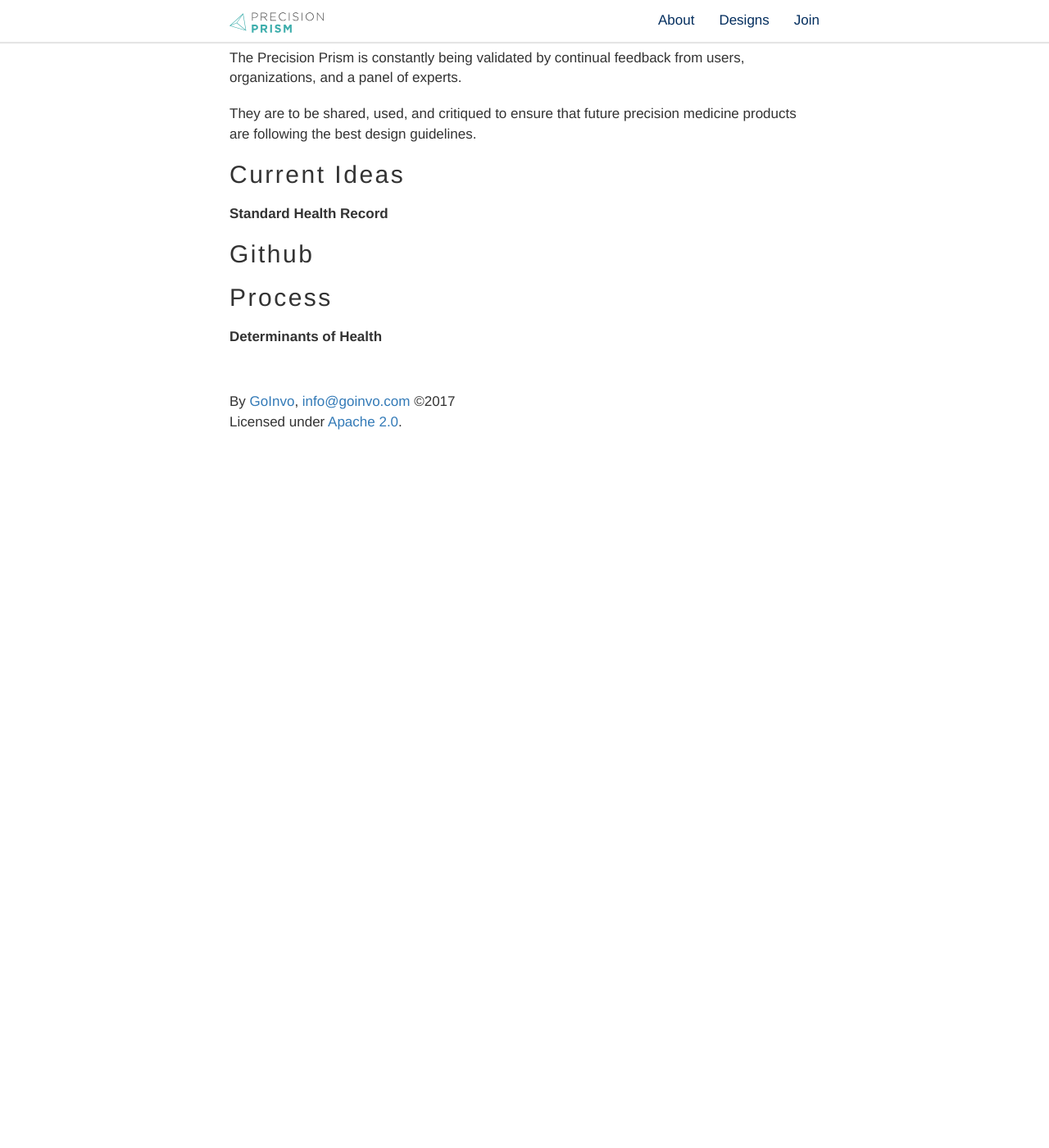
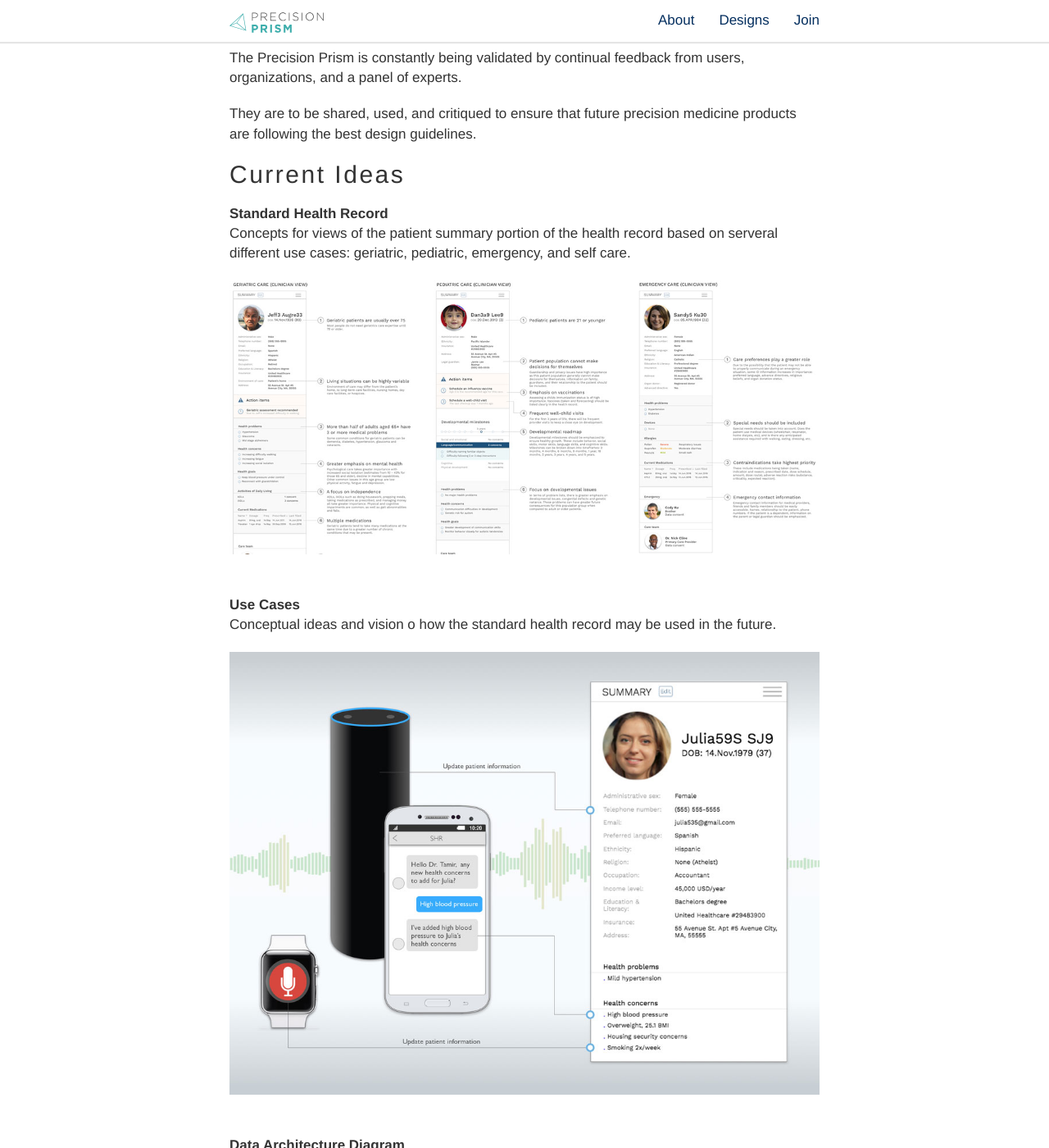
Before and after one commit to goinvo/PrecisionPrism, a Jekyll site: the page built from docs/designs.html, in a window 1280 px wide and 1400 px high, scrolled down 270 px. Shown: the whole window at 82% size. Built offline with Jekyll 4.4.1, drawn with Linux system fonts in a browser that asks for light colours; nearby versions of some CDN libraries; before the commit the page ends 900 px from its top, so only the background shows below that; some of the changed text lies outside the part shown.

Commit message:
Broad stroke on all content. Style cleanup.

```diff
--- a/docs/css/style.scss
+++ b/docs/css/style.scss
@@ -4,9 +4,9 @@
 @import 'bootstrap';
 
 body {
-  padding-top: 50px;
   font-size: 17px;
   font-family: "Helvetica Neue", Helvetica, Arial, sans-serif;
+  padding-top: 50px;
 }
 
 h1, h2, h3, h4, h5 {
@@ -93,14 +93,14 @@ p {
   display: flex;
   -webkit-flex-direction: row;
   flex-direction: row;
-  -webkit-align-items: top;
-  align-items: top;
   -webkit-justify-content: center;
   justify-content: center;
   -webkit-flex-flow: row wrap;
   flex-flow: row wrap;
   -webkit-align-content: flex-end;
   align-content: flex-end;
+    -webkit-align-items: top;
+  align-items: top;
   margin-bottom: 15px;
 }
 
@@ -111,32 +111,31 @@ p {
 }
 
 .icon-boxed {
+  border: 1px solid #D1D3D7;
   border-radius: 6px;
-  border: 1px solid #D1D3D7;
-  width: 75px;
   height: 75px;
   margin: 0 25px 3px;
   padding: 15px 5px 0;
-  // vertical-align: middle;
+  width: 75px;
 }
 
 a.btn-large {
   background-color: rgba(57,106,158,0.8);
-  box-shadow: 0px 2px 3px 1px rgba(0,0,0,0.55);
   border: none;
   border-radius: 4px;
+  box-shadow: 0px 2px 3px 1px rgba(0,0,0,0.55);
   color: #C5FFFE;
+  font-size: 17px;
   margin-top: 10px;
+  max-width: 450px;
   padding: 10px 90px;
   width: 100%;
-  max-width: 450px;
-  font-size: 17px;
 }
 
 hr {
+  background: url('../images/icon-separator.svg') no-repeat top center;
   border: none;
   height: 13px;
-  background: url('../images/icon-separator.svg') no-repeat top center;
 }
 
 .image-bullet {
@@ -144,20 +143,20 @@ hr {
 }
 
 .image-bullet .icon {
+  background-position: top left;
+  background-repeat: no-repeat;
   background-size: cover;
-  background-repeat: no-repeat;
-  background-position: top left;
+  display: inline-block;
   height: 53px;
+  vertical-align: middle;
   width: 53px;
-  display: inline-block;
-  vertical-align: middle;
 }
 
 .image-bullet .description {
+  display: inline-block;
+  margin-left: 10px;
+  vertical-align: middle;
   width: calc(100% - 100px);
-  display: inline-block;
-  vertical-align: middle;
-  margin-left: 10px;
 }
 
 .icon-records {
@@ -185,46 +184,38 @@ hr {
   padding-bottom: 15px;
 }
 
-#designs-categories {
-  padding: 1px 0px 14px 0px;
-  div {
-    padding-left: 12px;
-  }
-  div:nth-child(even) {
-    opacity: 0.3;
-  }
-  img {
-    float: right;
-  }
+.design-comps img {
+  margin-bottom: 30px;
+  width: 100%;
 }
 
 .input-underline {
-  width: 100%;
+  background-color: transparent;
   border: 0px solid #000;
   border-bottom-width: 1px;
-  background-color: transparent;
+  width: 100%;
   .input-underline:focus {
      outline: none;
   }
 }
 
 .white-button {
-  width: 100%;
+  background-color: white;
+  border-color: white;
+  border-radius: 5px;
+  box-shadow: 1px 1px 7px #bbb;
   height: 47px;
   margin: 29px 0px;
-  border-radius: 5px;
-  background-color: white;
-  border-color: white;
-  box-shadow: 1px 1px 7px #bbb;
+  width: 100%;
 }
 
 .blue-button {
-  width: 100%;
+  background-color: #3A6792;
+  border-color: #3A6792;
+  border-radius: 5px;
+  box-shadow: 1px 1px 7px #042749;
+  color: white;
   height: 47px;
   margin: 29px 0px;
-  border-radius: 5px;
-  background-color: #3A6792;
-  border-color: #3A6792;
-  color: white;
-  box-shadow: 1px 1px 7px #042749;
+  width: 100%;
 }
--- a/docs/designs.html
+++ b/docs/designs.html
@@ -9,7 +9,7 @@ title:  'Designs'
   </div>
 </div>
 
-<div class="edge-to-edge">
+<div class="edge-to-edge design-comps">
   <div class="container">
     <h1>Using the designs</h1>
 
@@ -20,32 +20,34 @@ title:  'Designs'
     <h2>Current Ideas</h2>
 
     <strong>Standard Health Record</strong>
+    <p>Concepts for views of the patient summary portion of the health record based on serveral different use cases: geriatric, pediatric, emergency, and self care.</p>
 
-    <h2>Github</h2>
+    <p><img src="images/standard-health-record-summary-views.jpg" alt="Standard Health Record Summary Views"></p>
 
-    <h2>Process</h2>
+    <strong>Use Cases</strong>
+    <p>Conceptual ideas and vision o how the standard health record may be used in the future.</p>
+
+    <p><img src="images/shr-use-case-storyboards.jpg" alt="Standard Health Record Use Cases"></p>
+
+    <strong>Data Architecture Diagram</strong>
+    <p>Visualizing the relationships between the layers of Precision Medicine information.</p>
+
+    <p><img src="images/prism-data-architecture-diagram.jpg" alt="Precision Prism Data Architecture Diagram"></p>
 
     <strong>Determinants of Health</strong>
+    <p>This diagram is a model of all factors correlated with health outcomes for an individual.<br />
+    <a href="http://determinantsofhealth.org">www.determinantsofhealth.org</a></p>
 
-    <strong></strong>
+    <p><a href="http://determinantsofhealth.org"><img src="images/determinants-of-health.jpg" alt="Determinants of Health"></a></p>
 
+    <strong>Data Completeness Model</strong>
+    <p>See how complete or incomplete a person's standard health record is.</p>
+
+    <p><img src="images/shr-data-completeness-model.jpg" alt="Standard Health Record Data Completeness Model"></p>
+
+    <strong>Precision Medicine Initiative Ecosystem</strong>
+    <p>See who is involved with the PMI, their role, and how they coexist.</p>
+
+    <p><img src="images/precision-medicine-initiative-ecosystem.jpg" alt="Precision Medicine Initiative Ecosystem"></p>
   </div>
 </div>
-
-<!-- <div id="designs-categories" class="edge-to-edge masthead-dark">
-  <div class="smaller-container">
-		<h1 class="smaller-container header-spacing"><span>Prototypes</span><span><img src="images/icon-arrow.png"></span></h1>
-  </div>
-  <div style="width:100%; height:1px; background-color:white;"></div>
-  <div class="smaller-container">
-		<h1 class="smaller-container header-spacing"><span>Visualizations</span><span><img src="images/icon-arrow.png"></span></h1>
-  </div>
-  <div style="width:100%; height:1px; background-color:white;"></div>
-  <div class="smaller-container">
-		<h1 class="smaller-container header-spacing"><span>Use cases</span><span><img src="images/icon-arrow.png"></span></h1>
-  </div>
-  <div style="width:100%; height:1px; background-color:white;"></div>
-  <div class="smaller-container">
-		<h1 class="smaller-container header-spacing"><span>Architecture</span><span><img src="images/icon-arrow.png"></span></h1>
-  </div>
-</div> -->
```
Also changed, not shown: docs/images/determinants-of-health.jpg (added), docs/images/precision-medicine-initiative-ecosystem.jpg (added), docs/images/prism-data-architecture-diagram.jpg (added), docs/images/shr-data-completeness-model.jpg (added), docs/images/shr-use-case-storyboards.jpg (added), docs/images/standard-health-record-summary-views.jpg (added).
